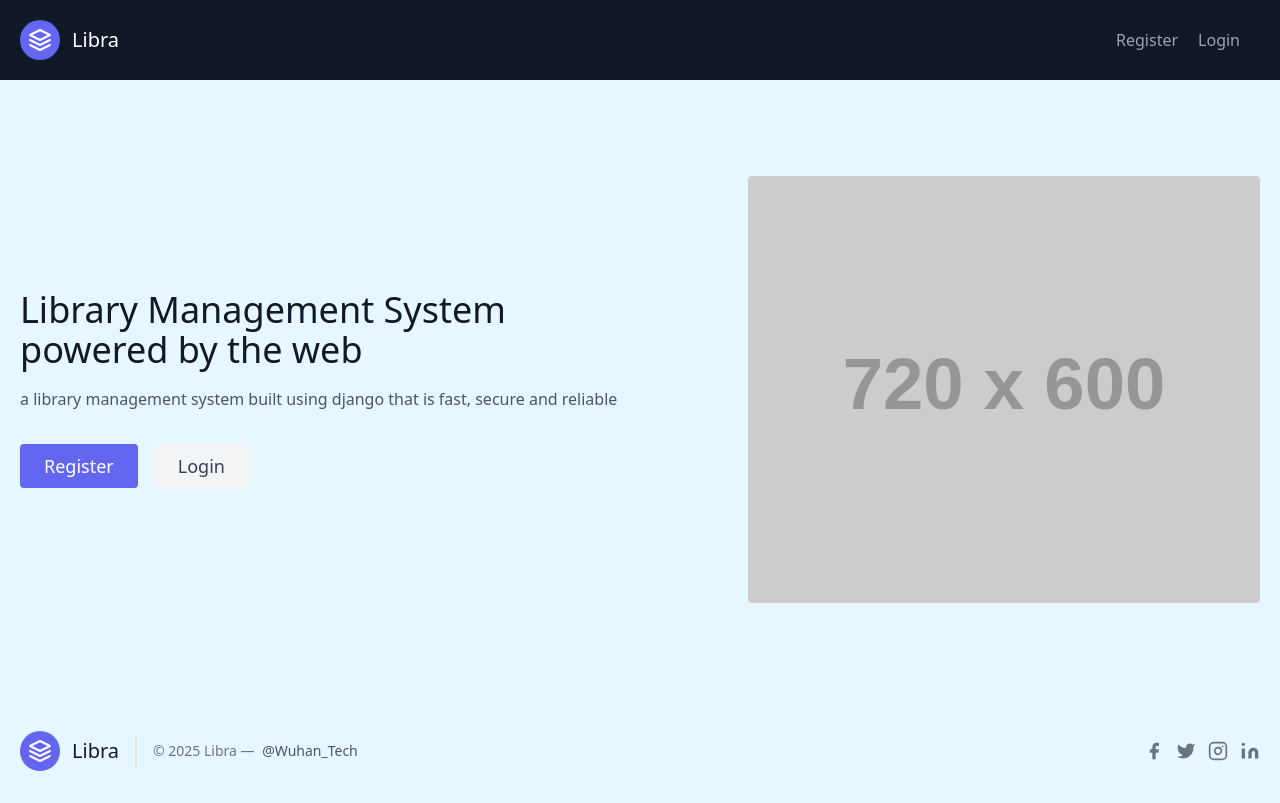
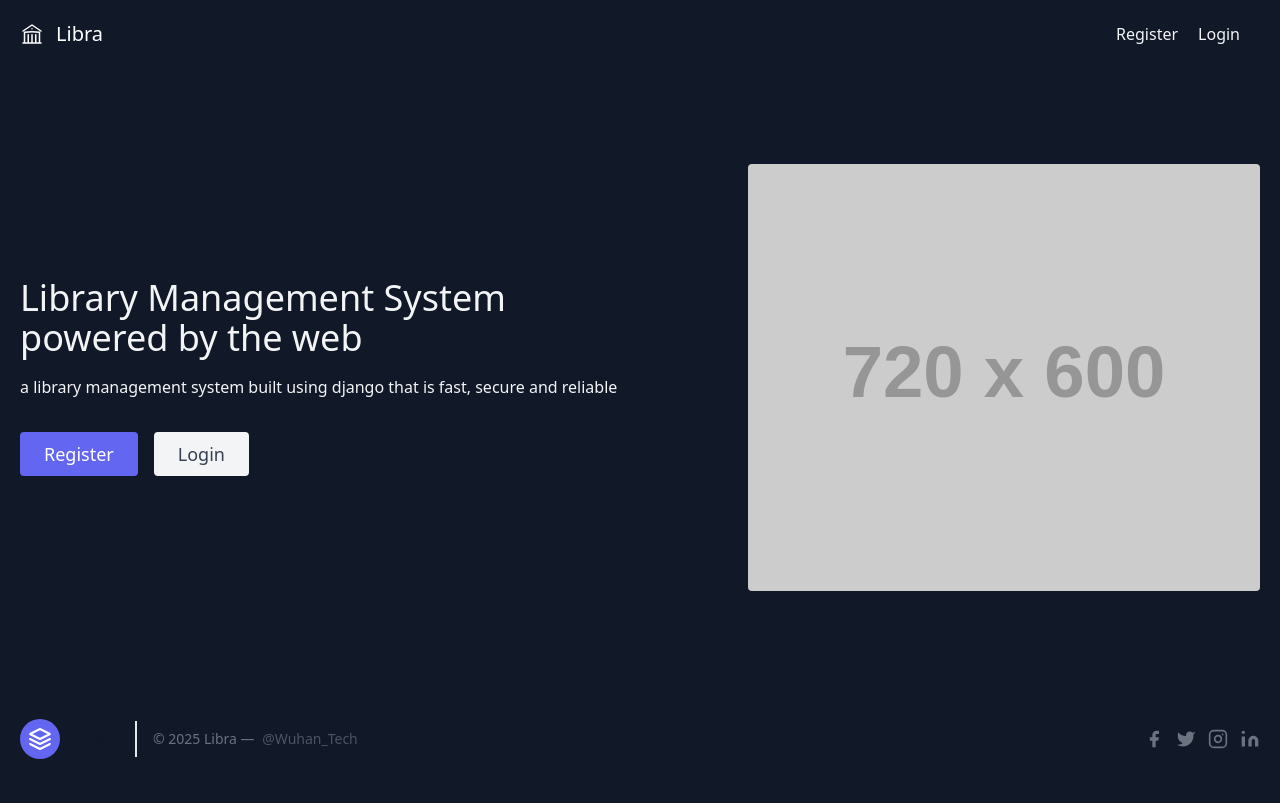
Before and after one commit to sahilsol0/library_management, a Django app: page / in a window 1280 px wide. After the commit the page ends 759 px from the top, so only its background shows below. Run offline with Django 5.2, Linux system fonts and the light colour scheme; grey boxes labelled with a size stand in for pictures from a placeholder-image service; some libraries are stand-ins or nearby versions.

Commit message:
edit style

```diff
--- a/lib_manage/templates/base.html
+++ b/lib_manage/templates/base.html
@@ -15,12 +15,12 @@
 		{% endfor %}
 	{% endif %}
 </script>
-<body>
-    <header class="text-gray-400 bg-gray-900 body-font">
+<body class="bg-gray-900	text-gray-100">
+    <header class=" body-font">
         <div class="container mx-auto flex flex-wrap p-5 flex-col md:flex-row items-center">
           <a class="flex title-font font-medium items-center text-white mb-4 md:mb-0">
-            <svg xmlns="http://www.w3.org/2000/svg" fill="none" stroke="currentColor" stroke-linecap="round" stroke-linejoin="round" stroke-width="2" class="w-10 h-10 text-white p-2 bg-indigo-500 rounded-full" viewBox="0 0 24 24">
-              <path d="M12 2L2 7l10 5 10-5-10-5zM2 17l10 5 10-5M2 12l10 5 10-5"></path>
+            <svg xmlns="http://www.w3.org/2000/svg" fill="none" viewBox="0 0 24 24" stroke-width="1.5" stroke="currentColor" class="w-6 h-6">
+              <path stroke-linecap="round" stroke-linejoin="round" d="M12 21v-8.25M15.75 21v-8.25M8.25 21v-8.25M3 9l9-6 9 6m-1.5 12V10.332A48.36 48.36 0 0 0 12 9.75c-2.551 0-5.056.2-7.5.582V21M3 21h18M12 6.75h.008v.008H12V6.75Z" />
             </svg>
             <span class="ml-3 text-xl">Libra</span>
           </a>
--- a/lib_manage/templates/home.html
+++ b/lib_manage/templates/home.html
@@ -6,10 +6,10 @@
 <a class="mr-5 hover:text-white" href="/login">Login</a>
 {% endblock navlinks %}
 {% block content %}
-<section class="text-gray-600 body-font">
+<section class=" body-font">
     <div class="container mx-auto flex px-5 py-24 md:flex-row flex-col items-center">
       <div class="lg:flex-grow md:w-1/2 lg:pr-24 md:pr-16 flex flex-col md:items-start md:text-left mb-16 md:mb-0 items-center text-center">
-        <h1 class="title-font sm:text-4xl text-3xl mb-4 font-medium text-gray-900">Library Management System
+        <h1 class="title-font sm:text-4xl text-3xl mb-4 font-medium">Library Management System
           <br class="hidden lg:inline-block">powered by the web
         </h1>
         <p class="mb-8 leading-relaxed">a library management system built using django that is fast, secure and reliable</p>
```
Also changed, not shown: lib_manage/user_auth/forms.py (+27 -0 lines).
